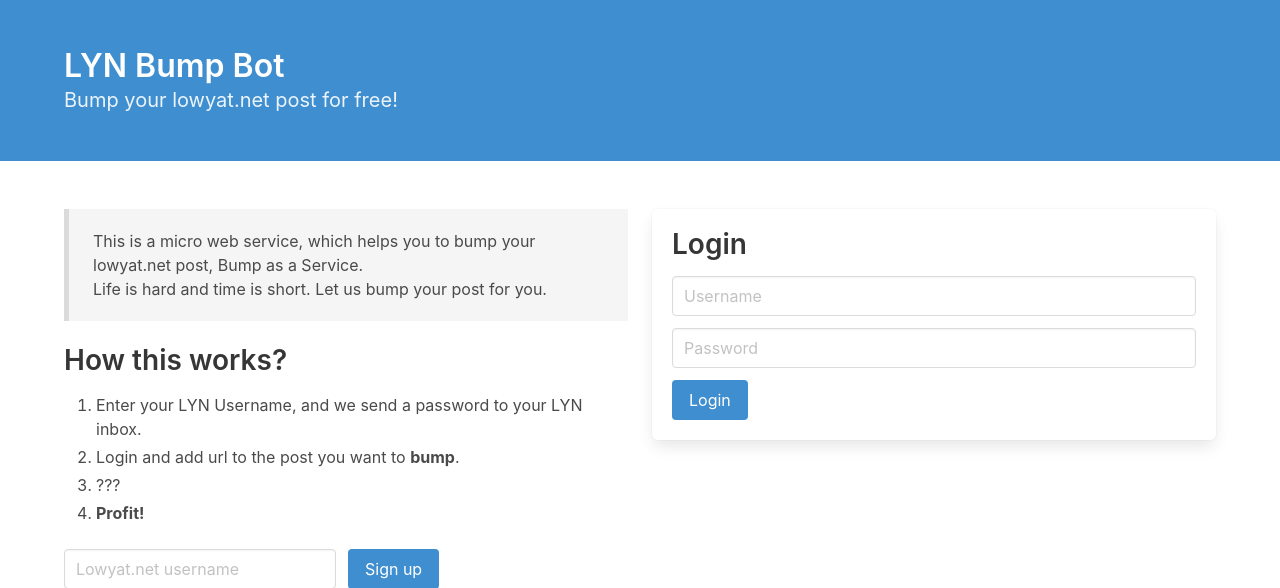
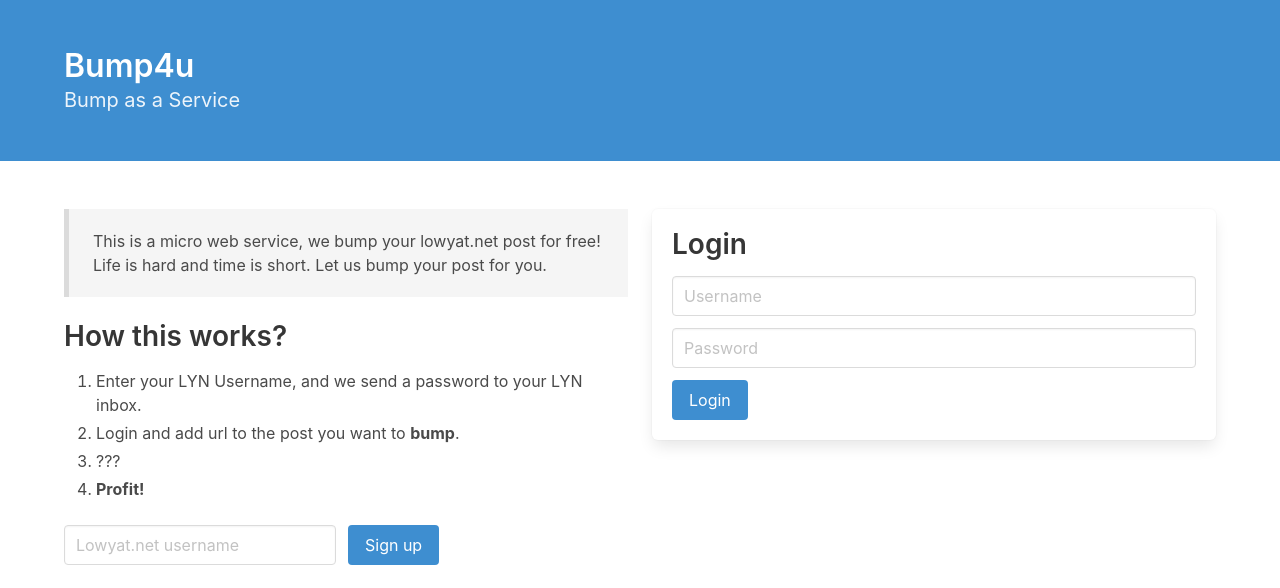
Before and after one commit to donaldng/bumpbot, a Flask app: page / in a window 1280 px wide. Shown: the top 588 px of the page. Run offline with Flask 2, Linux system fonts and the light colour scheme; some libraries are stand-ins or nearby versions.

Commit message:
Change application name

```diff
--- a/src/templates/index.html
+++ b/src/templates/index.html
@@ -2,17 +2,17 @@
 <link rel="stylesheet" href="https://cdnjs.cloudflare.com/ajax/libs/bulma/0.6.2/css/bulma.min.css">
 <script src="https://ajax.googleapis.com/ajax/libs/jquery/3.3.1/jquery.min.js"></script>
 <script defer src="https://use.fontawesome.com/releases/v5.0.6/js/all.js"></script>
-<title>LYN Bump Bot</title>
+<title>Bump4u</title>
 
 <section class="hero is-info">
     <div class="hero-body">
         <div class="container">
             <h1 class="title">
-                LYN Bump Bot
+                Bump4u
             </h1>
 
             <h2 class="subtitle">
-                Bump your lowyat.net post for free!
+                Bump as a Service
             </h2>
         </div>
     </div>
@@ -33,7 +33,7 @@
             <div class="column">
                 <div class="content">
                     <blockquote>
-                        This is a micro web service, which helps you to bump your lowyat.net post, Bump as a Service.
+                        This is a micro web service, we bump your lowyat.net post for free!
                         <br/>
                         Life is hard and time is short. Let us bump your post for you.
                     </blockquote>
--- a/src/templates/updatePassword.html
+++ b/src/templates/updatePassword.html
@@ -1,7 +1,7 @@
 <!DOCTYPE html>
 <link rel="stylesheet" href="https://cdnjs.cloudflare.com/ajax/libs/bulma/0.6.2/css/bulma.min.css">
 <script defer src="https://use.fontawesome.com/releases/v5.0.6/js/all.js"></script>
-<title>LYN Bump Bot</title>
+<title>Bump4u</title>
 
 <section class="hero is-info">
     <div class="hero-head">
@@ -11,7 +11,7 @@
                     <div class="navbar-brand">
                         <div class="navbar-item">
                             <h1 class="title">
-                                <a href="/" class="has-text-white">LYN Bump Bot</a>
+                                <a href="/" class="has-text-white">Bump4u</a>
                             </h1>
                         </div>
                     </div>
```
Also changed, not shown: src/templates/manage.html (+4 -4 lines).
